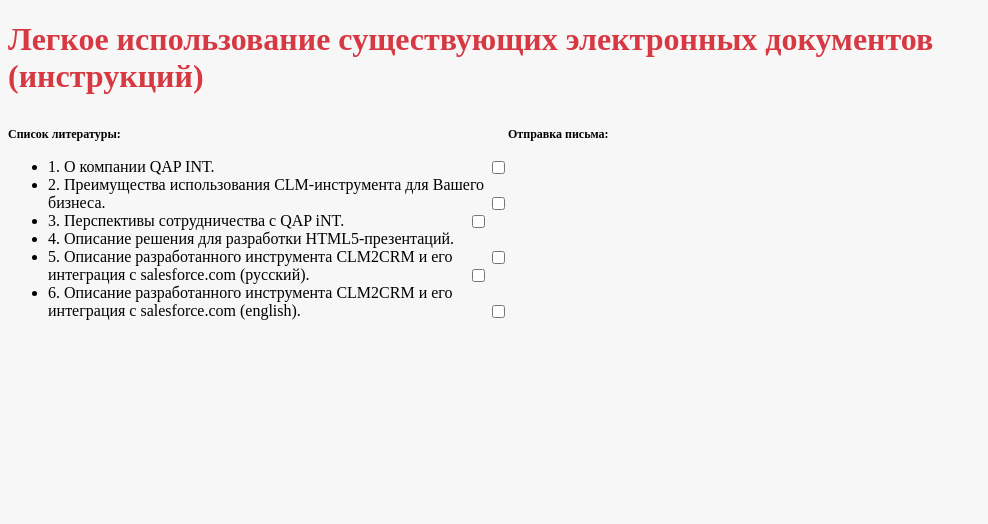
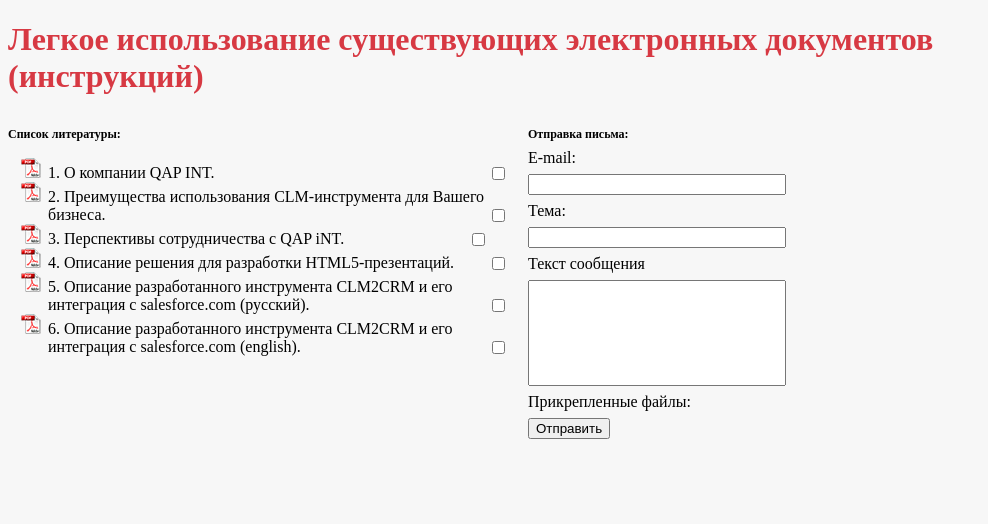
Before and after one commit to DSnetenchyk/task-knockout, a plain HTML site: page index.html in a window 1280 px wide. Shown: the whole page, without its empty margins (0-988 px from the left). Drawn offline with Linux system fonts and the light colour scheme.

Commit message:
add something

```diff
--- a/index.html
+++ b/index.html
@@ -23,6 +23,21 @@
 
 		<div class="send">
 			<h2>Отправка письма:</h2>
+
+			<form>
+				<p>E-mail:</p>
+				<input type="email">
+
+				<p>Тема:</p>
+				<input type="text">
+
+				<p>Текст сообщения</p>
+				<input type="text" id="bigtext">
+
+				<p>Прикрепленные файлы:</p>
+
+				<button name="Send">Отправить</button>
+			</form>
 		</div>
 	</div>
 
--- a/stylesheets/style.css
+++ b/stylesheets/style.css
@@ -23,9 +23,25 @@ h2 {
 
 .send {
 	float: right;
-	width: 50%;
+	width: 48%;
 }
 
-input {
+ul {
+	list-style-image: url(../assets/images/adobe-icon.png);
+}
+
+.list input {
 	float: right;
 }
+
+.send p {
+	line-height: 0;
+}
+
+.send input {
+	width: 250px;
+}
+
+#bigtext {
+	height: 100px;
+}
```
Also changed, not shown: assets/images/adobe-icon.png (added).
